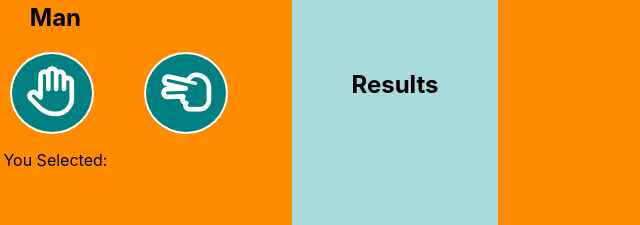
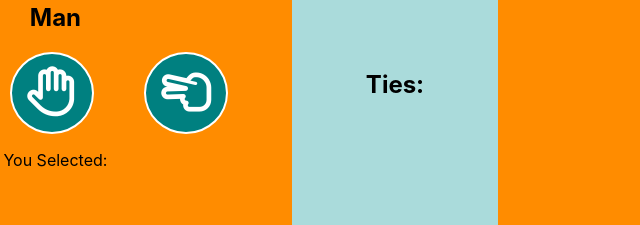
Before and after one commit to Kamari93/odin-rock-paper-scissors, a plain HTML site: page index.html in a window 1280 px wide. Shown: the part 262-487 px from the top of the page, 245-885 px from the left. Drawn offline with Linux system fonts and the light colour scheme.

Commit message:
Update index.html ties div

```diff
--- a/index.html
+++ b/index.html
@@ -31,7 +31,7 @@
             <p class="user-choice">You Selected: </p>
         </div>
         <div class="results">
-            <h2 class="title-results">Results</h2>
+            <h2 class="title-results">Ties:</h2>
         </div>
         <div class="cpu-container container">
             <h2>Machine</h2>
```
